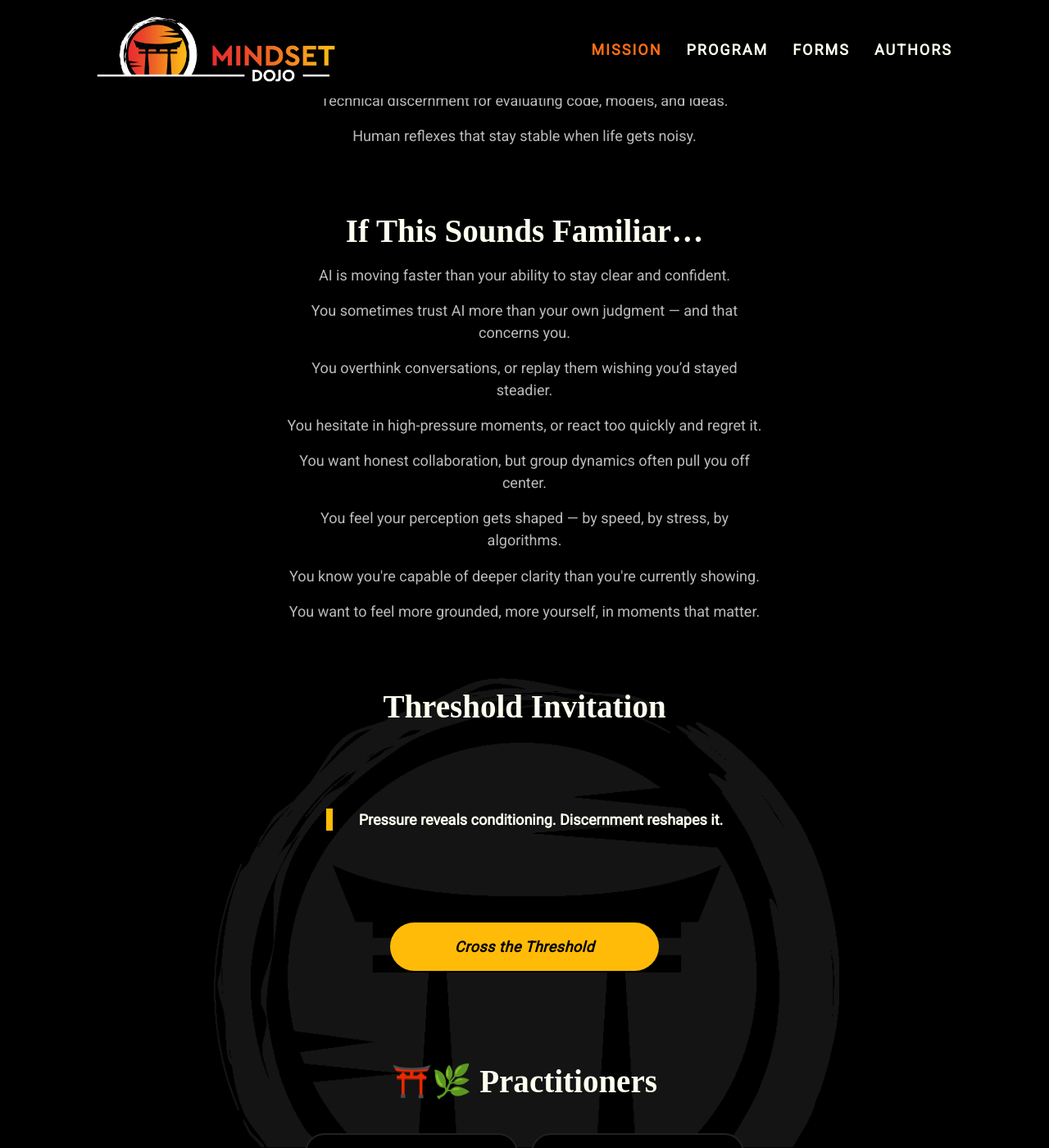
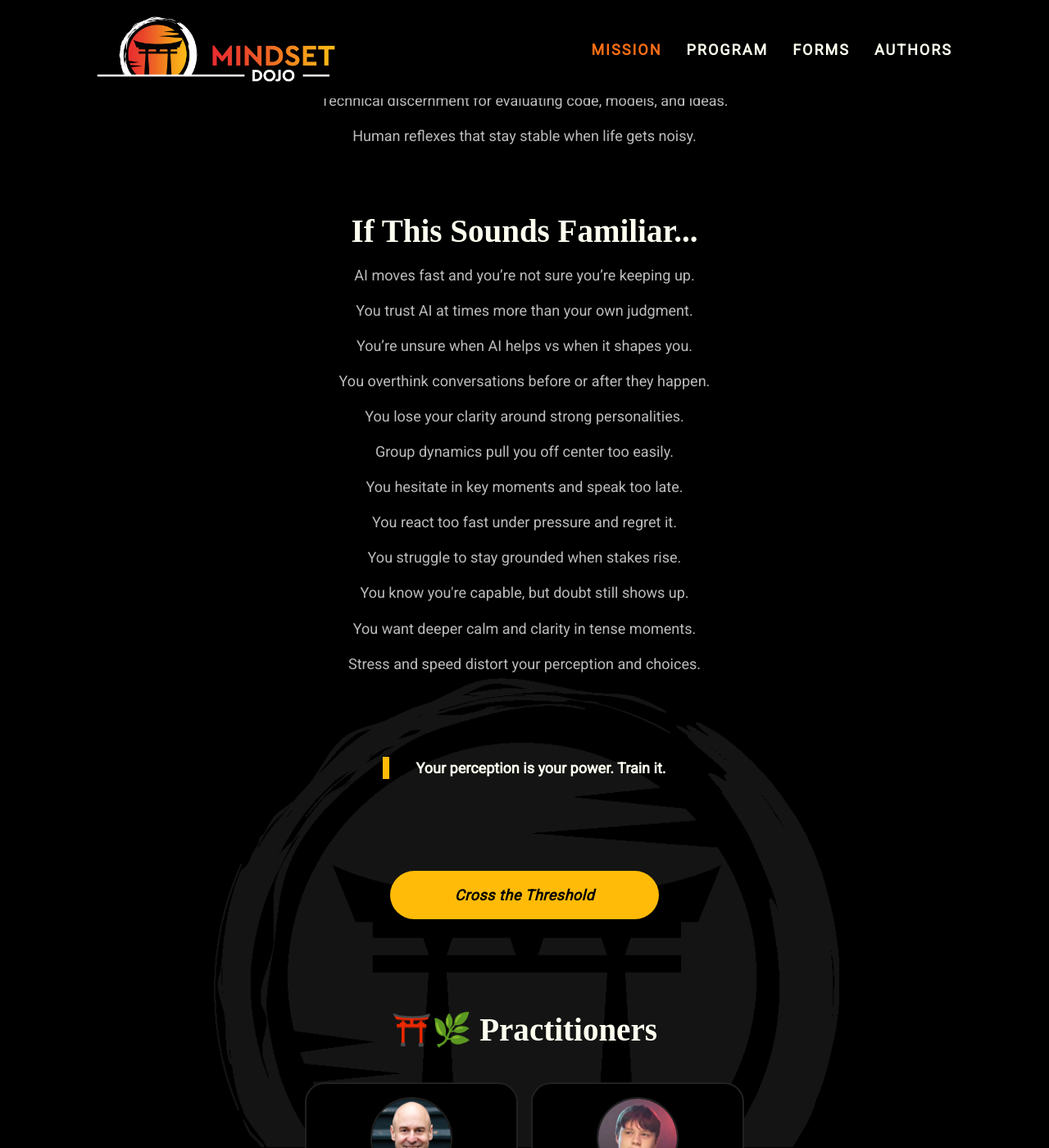
Before and after one commit to mindset-dojo/mindset-dojo.github.io, a Jekyll site: the page built from mission.md, in a window 1280 px wide and 1400 px high, scrolled down 968 px. Shown: the whole window at 82% size. Built offline with Jekyll 4.4.1, drawn with Linux system fonts in a browser that asks for light colours; some web fonts are replaced.

Commit message:
refactor(page): mission continuous discernment

```diff
--- a/_data/sections/mission.yaml
+++ b/_data/sections/mission.yaml
@@ -37,26 +37,23 @@ sections:
         - "Human reflexes that stay stable when life gets noisy."
   - type: text
     data:
-      label: "If This Sounds Familiar…"
+      label: "If This Sounds Familiar..."
       items:
-        - "AI is moving faster than your ability to stay clear and confident."
-        - "You sometimes trust AI more than your own judgment — and that concerns you."
-        - "You overthink conversations, or replay them wishing you’d stayed steadier."
-        - "You hesitate in high-pressure moments, or react too quickly and regret it."
-        - "You want honest collaboration, but group dynamics often pull you off center."
-        - "You feel your perception gets shaped — by speed, by stress, by algorithms."
-        - "You know you're capable of deeper clarity than you're currently showing."
-        - "You want to feel more grounded, more yourself, in moments that matter."
-  - type: markdown
-    data:
-      label: "Threshold Invitation"
-      text: |
-        If any of this feels true, the dojo is here.
-        Train with real partners.
-        Strengthen the part of you the world keeps trying to steer.
+        - "AI moves fast and you’re not sure you’re keeping up."
+        - "You trust AI at times more than your own judgment."
+        - "You’re unsure when AI helps vs when it shapes you."
+        - "You overthink conversations before or after they happen."
+        - "You lose your clarity around strong personalities."
+        - "Group dynamics pull you off center too easily."
+        - "You hesitate in key moments and speak too late."
+        - "You react too fast under pressure and regret it."
+        - "You struggle to stay grounded when stakes rise."
+        - "You know you're capable, but doubt still shows up."
+        - "You want deeper calm and clarity in tense moments."
+        - "Stress and speed distort your perception and choices."
   - type: quote
     data:
-      text: "Pressure reveals conditioning. Discernment reshapes it."
+      text: "Your perception is your power. Train it."
   - type: ctas
     data:
       items:
```
